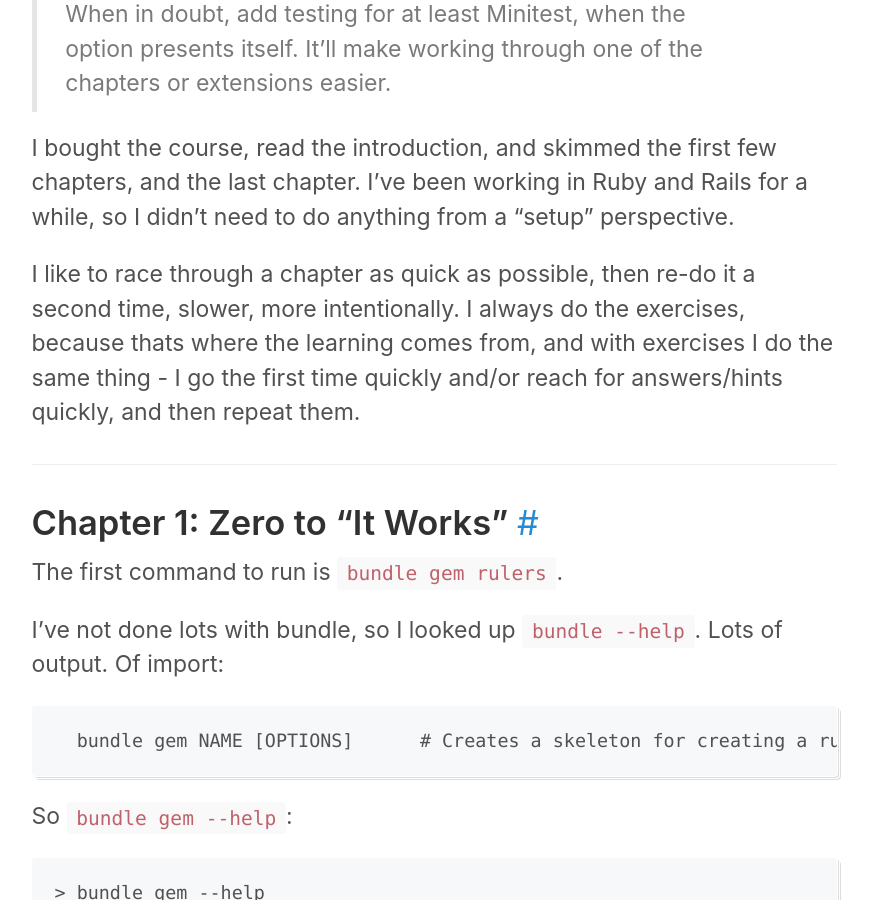
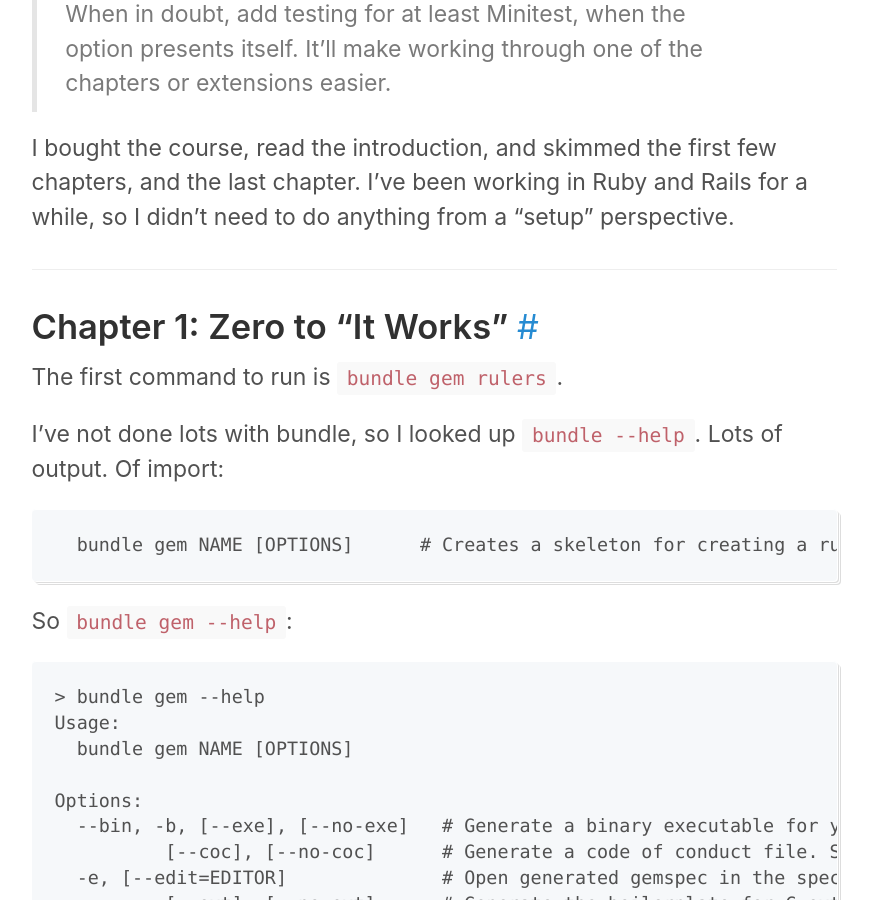
Before and after one commit to josh-works/intermediaterubycom, a Jekyll site: the page built from _posts/2021-05-04-rebuilding_rails_part_1/2021-05-04-rebuilding_rails_part_1.md, in a window 1280 px wide and 900 px high, scrolled down 1225 px. Shown: the whole window, without its empty margins (206-1078 px from the left). Built offline with Jekyll 4.4.1, drawn with Linux system fonts in a browser that asks for light colours; comment, search, counter and statistics services are not loaded.

Commit message:
Remove untrue steps about my process

```diff
--- a/_posts/2021-05-04-rebuilding_rails_part_1/2021-05-04-rebuilding_rails_part_1.md
+++ b/_posts/2021-05-04-rebuilding_rails_part_1/2021-05-04-rebuilding_rails_part_1.md
@@ -25,7 +25,6 @@
 
 I bought the course, read the introduction, and skimmed the first few chapters, and the last chapter. I've been working in Ruby and Rails for a while, so I didn't need to do anything from a "setup" perspective.
 
-I like to race through a chapter as quick as possible, then re-do it a second time, slower, more intentionally. I always do the exercises, because thats where the learning comes from, and with exercises I do the same thing - I go the first time quickly and/or reach for answers/hints quickly, and then repeat them.
 
 ------------------
 
```
